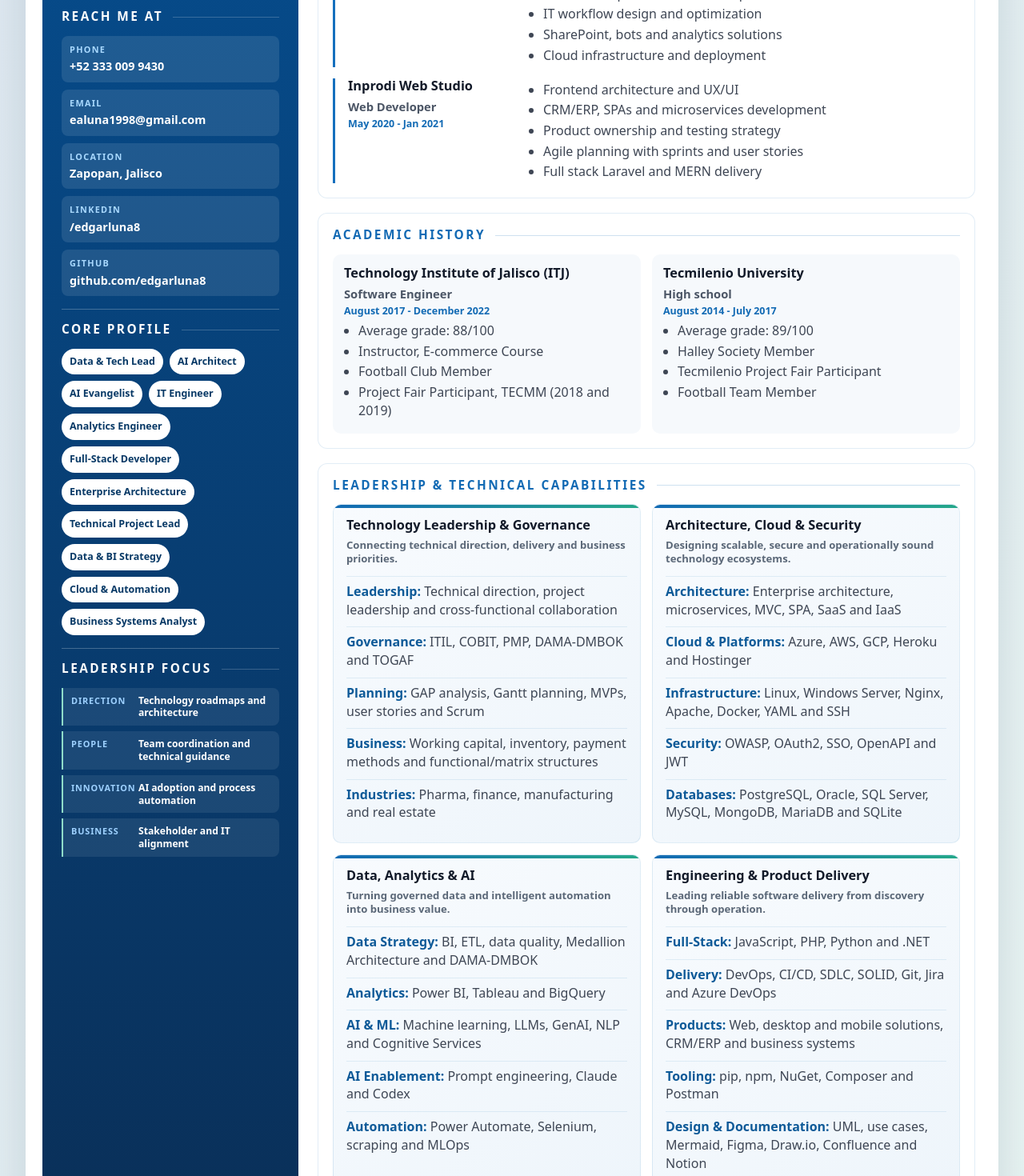
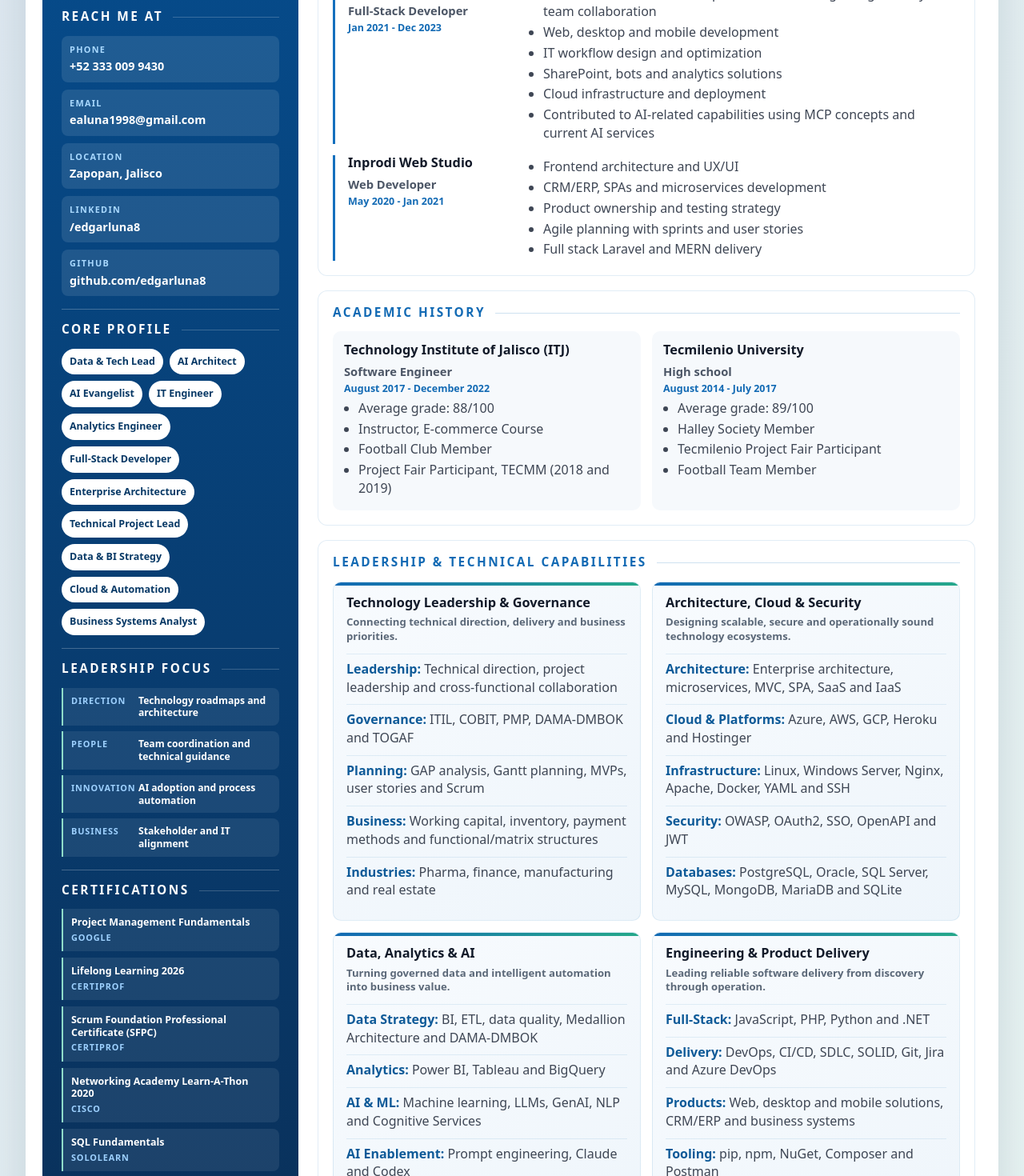
Before and after one commit to EdgarLuna8/CV, a React (Create React App) app: page / in a window 1280 px wide. Shown: the part 660-2130 px from the top of the page at 80% size. Built offline with nearby package versions, Linux system fonts and the light colour scheme.

Commit message:
Enhance About component with updated job roles, AI contributions, and new certifications section

```diff
--- a/src/components/About.jsx
+++ b/src/components/About.jsx
@@ -45,13 +45,14 @@ const jobs = [
   },
   {
     company: 'Toka',
-    role: 'Software Engineer',
+    role: 'Software Engineer / Tech Lead',
     period: 'Apr 2024 - Apr 2025',
     bullets: [
       'Led technology projects and coordinated team members under my supervision',
       'TOGAF-based enterprise architecture analysis',
       'Business and technology alignment in finance',
       'Design and development of financial systems',
+      'Supported AI initiatives with MCP and modern AI services for automation and product workflows',
     ],
   },
   {
@@ -64,6 +65,7 @@ const jobs = [
       'IT workflow design and optimization',
       'SharePoint, bots and analytics solutions',
       'Cloud infrastructure and deployment',
+      'Contributed to AI-related capabilities using MCP concepts and current AI services',
     ],
   },
   {
@@ -93,6 +95,14 @@ const education = [
     period: 'August 2014 - July 2017',
     bullets: ['Average grade: 89/100', 'Halley Society Member', 'Tecmilenio Project Fair Participant', 'Football Team Member'],
   },
+];
+
+const certifications = [
+  ['Project Management Fundamentals', 'Google'],
+  ['Lifelong Learning 2026', 'CertiProf'],
+  ['Scrum Foundation Professional Certificate (SFPC)', 'CertiProf'],
+  ['Networking Academy Learn-A-Thon 2020', 'Cisco'],
+  ['SQL Fundamentals', 'Sololearn'],
 ];
 
 const skillGroups = [
@@ -228,13 +238,25 @@ const About = () => {
               ))}
             </div>
           </section>
+
+          <section className={`${styles.panel} ${styles.certificationPanel}`}>
+            <h2>Certifications</h2>
+            <div className={styles.certificationList}>
+              {certifications.map(([name, issuer]) => (
+                <div key={`${name}-${issuer}`}>
+                  <strong>{name}</strong>
+                  <span>{issuer}</span>
+                </div>
+              ))}
+            </div>
+          </section>
         </aside>
 
         <div className={styles.content}>
           <section className={styles.heroStrip}>
             <div>
               <p className={styles.kicker}>Data, AI, Architecture and Delivery</p>
-              <h2>Business-minded engineering for useful systems.</h2>
+              <h2>Engineering intelligent systems that connect data, AI and business value.</h2>
             </div>
             <div className={styles.metrics} aria-label="Quick profile metrics">
               <span>5+ Years</span>
@@ -358,6 +380,17 @@ const About = () => {
         </section>
 
         <section className={styles.atsSection}>
+          <h2>Certifications</h2>
+          <ul>
+            {certifications.map(([name, issuer]) => (
+              <li key={`ats-${name}-${issuer}`}>
+                {name} - {issuer}
+              </li>
+            ))}
+          </ul>
+        </section>
+
+        <section className={styles.atsSection}>
           <h2>Skills</h2>
           {skillGroups.map((group) => (
             <p key={`ats-${group.title}`}>
--- a/src/components/about.module.css
+++ b/src/components/about.module.css
@@ -262,12 +262,26 @@
   gap: 7px;
 }
 
+.certificationList {
+  display: grid;
+  gap: 8px;
+}
+
 .leadershipList div {
   display: grid;
   grid-template-columns: 76px 1fr;
   gap: 8px;
   align-items: start;
   padding: 8px 10px;
+  border-left: 2px solid #8fdcc9;
+  border-radius: 0 8px 8px 0;
+  background: rgba(255, 255, 255, 0.08);
+}
+
+.certificationList div {
+  display: grid;
+  gap: 3px;
+  padding: 9px 10px;
   border-left: 2px solid #8fdcc9;
   border-radius: 0 8px 8px 0;
   background: rgba(255, 255, 255, 0.08);
@@ -280,11 +294,25 @@
   text-transform: uppercase;
 }
 
+.certificationList strong {
+  color: #ffffff;
+  font-size: 0.78rem;
+  line-height: 1.25;
+}
+
 .leadershipList span {
   color: #ffffff;
   font-size: 0.76rem;
   font-weight: 700;
   line-height: 1.3;
+}
+
+.certificationList span {
+  color: #9ed1ff;
+  font-size: 0.68rem;
+  font-weight: 800;
+  letter-spacing: 0.08em;
+  text-transform: uppercase;
 }
 
 .content {
@@ -691,19 +719,39 @@
     gap: 0.025in;
   }
 
+  .certificationList {
+    gap: 0.025in;
+  }
+
   .leadershipList div {
     grid-template-columns: 0.5in 1fr;
     gap: 0.025in;
     padding: 0.025in 0.035in;
   }
 
+  .certificationList div {
+    gap: 0.01in;
+    padding: 0.025in 0.035in;
+    break-inside: avoid;
+  }
+
   .leadershipList strong {
     font-size: 5.6pt;
+  }
+
+  .certificationList strong {
+    font-size: 5.8pt;
+    line-height: 1.08;
   }
 
   .leadershipList span {
     font-size: 5.9pt;
     line-height: 1.1;
+  }
+
+  .certificationList span {
+    font-size: 5.4pt;
+    line-height: 1.05;
   }
 
   .content {
```
